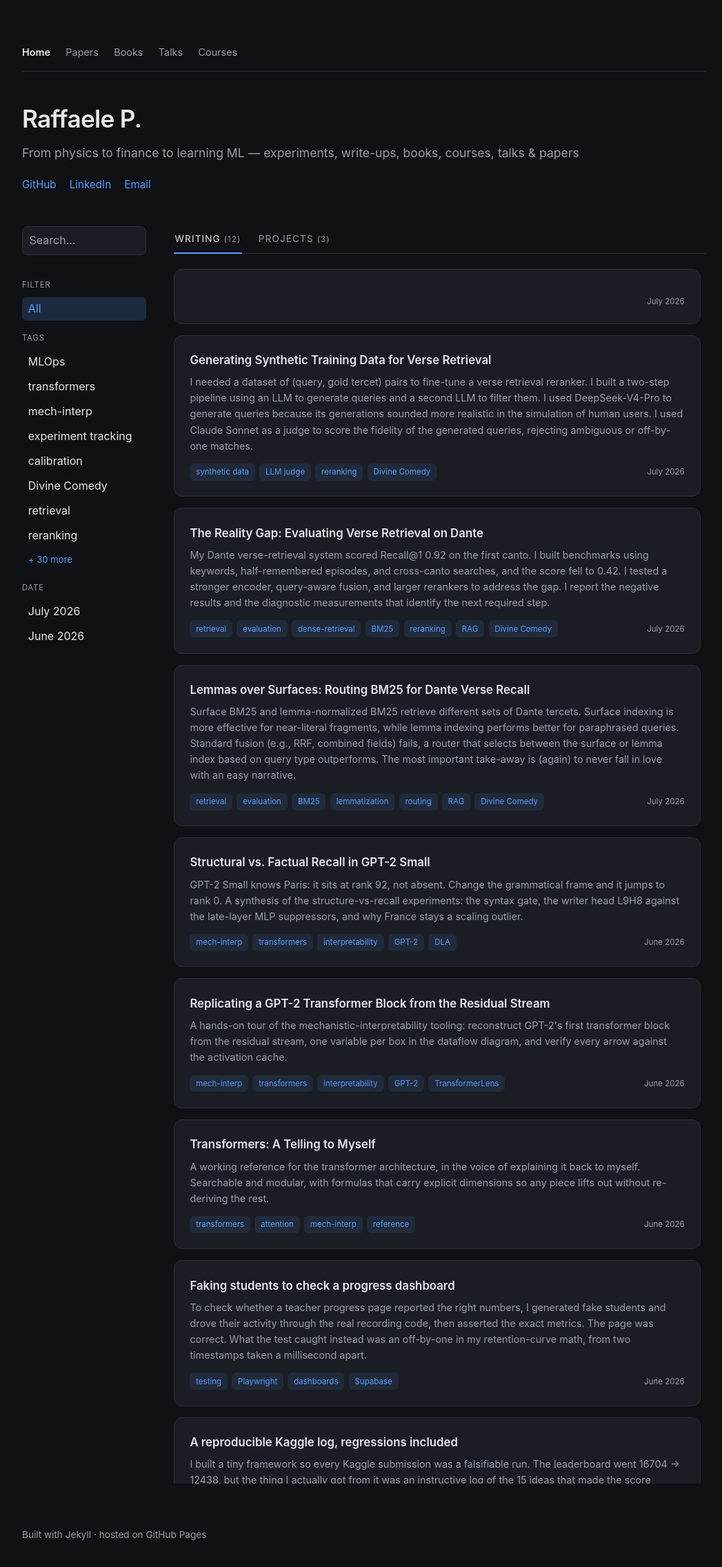
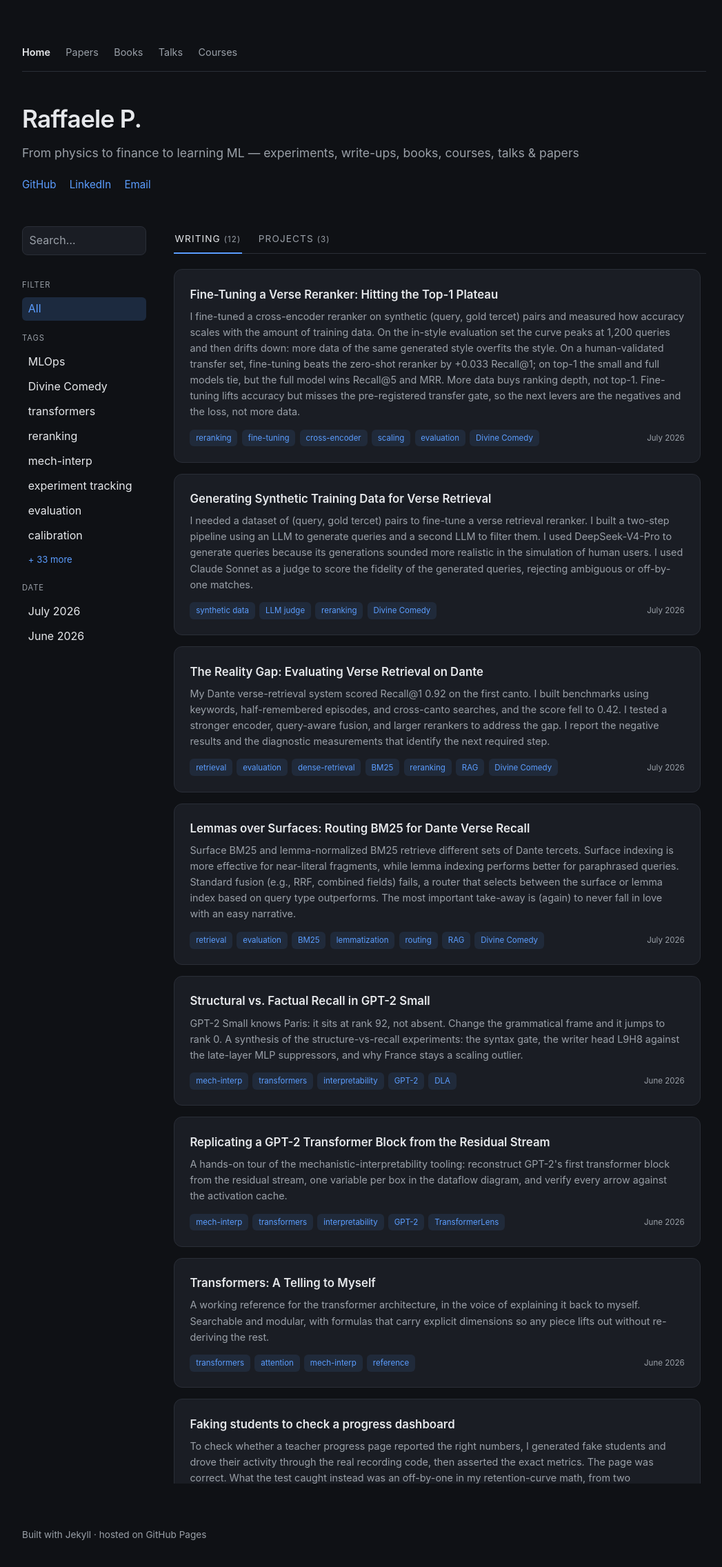
Before and after one commit to rp-playground/rp-playground.github.io, a Jekyll site: the page built from index.html, in a window 1280 px wide. Shown: the top 2272 px of the page at 69% size, without its empty margins (112-1159 px from the left). Built offline with Jekyll 4.4.1, drawn with Linux system fonts in a browser that asks for light colours; part of the change alters nothing that is shown.

Commit message:
Fix rendering of Dante reranker curve article
- Quote summary front-matter value to fix kramdown YAML mapping error
- Convert unsupported [!NOTE] GitHub alert to a plain blockquote

Co-Authored-By: Claude Opus 4.8 (1M context) <noreply@anthropic.com>

```diff
--- a/_writing/dante-reranker-finetuning-curve.md
+++ b/_writing/dante-reranker-finetuning-curve.md
@@ -3,7 +3,7 @@ layout: article
 title: "Fine-Tuning a Verse Reranker: Hitting the Top-1 Plateau"
 subtitle: "In-style accuracy saturates at 1,200 queries; on a validated transfer set, more data buys ranking depth, not top-1"
 description: I fine-tuned a cross-encoder reranker for Dante verse retrieval on a synthetic dataset and measured a data-scaling curve. On the in-style eval the curve saturates at 1,200 queries; on a human-validated transfer set, fine-tuning beats the zero-shot reranker by +0.033 Recall@1, and more data improves Recall@5 and MRR even though top-1 ties.
-summary: I fine-tuned a cross-encoder reranker on synthetic (query, gold tercet) pairs and measured how accuracy scales with the amount of training data. On the in-style evaluation set the curve peaks at 1,200 queries and then drifts down: more data of the same generated style overfits the style. On a human-validated transfer set, fine-tuning beats the zero-shot reranker by +0.033 Recall@1; on top-1 the small and full models tie, but the full model wins Recall@5 and MRR. More data buys ranking depth, not top-1. Fine-tuning lifts accuracy but misses the pre-registered transfer gate, so the next levers are the negatives and the loss, not more data.
+summary: "I fine-tuned a cross-encoder reranker on synthetic (query, gold tercet) pairs and measured how accuracy scales with the amount of training data. On the in-style evaluation set the curve peaks at 1,200 queries and then drifts down: more data of the same generated style overfits the style. On a human-validated transfer set, fine-tuning beats the zero-shot reranker by +0.033 Recall@1; on top-1 the small and full models tie, but the full model wins Recall@5 and MRR. More data buys ranking depth, not top-1. Fine-tuning lifts accuracy but misses the pre-registered transfer gate, so the next levers are the negatives and the loss, not more data."
 date: 2026-07-19
 tags: [reranking, fine-tuning, cross-encoder, scaling, evaluation, Divine Comedy]
 published: true
@@ -30,9 +30,8 @@ accuracy improves as I add training data, and where it stops.
 
 The base model is `cross-encoder/mmarco-mMiniLMv2-L12-H384-v1`, the best zero-shot
 reranker I measured (~33M params). I built a nested scaling curve: four training
-instances at n ∈ {1,200, 2,400, 3,600, 4,549} queries, each a strict prefix of the
-next, so the curve isolates *quantity* from sample composition. Every instance
-starts from the same base checkpoint, never continued training, with identical
+instances at n ∈ {1,200, 2,400, 3,600, 4,549} queries. Every instance
+starts from the same base checkpoint, with identical
 hyperparameters (lr 2e-5, 1 epoch, 10% warmup, batch 128). Only `n` varies.
 
 Each fine-tuned model reranks the top-50 candidates from a query-aware RRF base,
@@ -71,22 +70,19 @@ The two sets yield different results.
   task.
 - **On transfer, fine-tuning clears the zero-shot bar by +0.033 R@1** (0.475 →
   0.508), but top-1 then *saturates immediately*. Recall@1 stays near 0.51 across
-  all four instances (0.508, 0.515, 0.511, 0.508, a ±3-query wobble on 427).
+  all four instances (0.508, 0.515, 0.511, 0.508).
   What keeps improving is **ranking depth**: transfer Recall@5 climbs
   monotonically (0.635 → 0.635 → 0.646 → 0.658) and MRR@10 rises to 0.573. More data does not
   raise top-1 on the transfer set; it pulls more gold tercets into the top-5.
 
 Reading only in-style R@1 would have concluded "1,200 queries are enough," and
 transfer R@1 agrees, but transfer Recall@5 keeps rewarding data all the way to
-full scale. I adopt the **full model (`n4549`)**: it ties on top-1 transfer and wins
-Recall@5/MRR while sitting within 2 queries of the in-style peak. The training
-dev-loss fell monotonically across the curve (0.132 → 0.114), consistent with,
-but on its own blind to, this split between top-1 and ranking depth.
+full scale. I adopt the **full model (`n4549`)** because the training
+dev-loss fell monotonically across the curve (0.132 → 0.114).
 
-> [!NOTE]
 > **Why Recall@5 climbs while top-1 plateaus**
 >
-> This split happens because of a mismatch between the point-wise scoring used in training and the fine-grained sorting top-1 requires. The model is trained using per-pair Binary Cross-Entropy (BCE), which independently scores each `(query, passage)` pair. As it sees more data, it learns the broad semantic patterns of a relevant tercet, lifting true golds out of the deep pool and dropping them into the top-5. However, if a gold and a tricky hard negative both look highly relevant, BCE scores them similarly (e.g., 0.92 and 0.93). Because the loss function never compares candidates directly against each other, adding more data does not teach the model how to resolve these microscopic ties at rank 1.
+> This split happens likely because of a mismatch between the point-wise scoring used in training and the fine-grained sorting top-1 requires. The model is trained using per-pair Binary Cross-Entropy (BCE), which independently scores each `(query, passage)` pair. As it sees more data, it learns the broad semantic patterns of a relevant tercet, lifting true golds out of the deep pool and dropping them into the top-5. However, if a gold and a tricky hard negative both look highly relevant, BCE scores them similarly (e.g., 0.92 and 0.93). Because the loss function never compares candidates directly against each other, adding more data does not teach the model how to resolve these microscopic ties at rank 1.
 
 ## Where the fine-tuning actually acts
 
@@ -115,19 +111,13 @@ directions, not a uniform lift.
   (reduce the query's ambiguity or expand it with the entity's canonical name)
   not by more reranker training.
 
-These slices have n = 11–35, and *none* of the per-slice movements are
-statistically significant: every paired test is one or two flipped queries. Read
-the bars as direction, not evidence. The real signal is in the aggregate transfer
-numbers.
 
 ## The transfer gate
 
 Before training I pre-registered a go/no-go criterion of **transfer R@1 ≥ 0.60 at full scale.**
 The full model reached **0.508**. It misses.
 
-That is a negative on the headline goal, with a *statistically real* gain
-underneath it. Paired McNemar tests on the validated transfer set (n=427) put the
-positive verdict on solid ground, and locate it in the aggregate:
+Paired McNemar tests on the validated transfer set (n=427):
 
 | comparison | Δ | McNemar p | verdict |
 |---|---|---|---|
@@ -153,9 +143,8 @@ largest slice:
 | `entity_it_descriptor` | 12 | 0.333 → 0.500 | 0.50 |
 | `entity_en_name` | 11 | 0.455 → 0.364 | 1.00 |
 
-So the apparent `scene_recall_it` regression at full scale is not real, and the
-slice chart above should be read as *direction*, not evidence. The signal lives
-in the aggregate. Re-measured on this validated set, the pipeline's recall@50
+So the apparent `scene_recall_it` regression at full scale is not real.
+Re-measured on this validated set, the pipeline's recall@50
 is 0.808 (the earlier 210-query set gave 0.743). The candidate pool caps what
 any reranker can reach, and the fine-tuned reranker recovers only part of the
 gap between 0.475 and that ceiling. **Fine-tuning the reranker
@@ -165,12 +154,13 @@ helps significantly, but it does not close the reality gap on its own.**
 
 The scaling curve indicates what to change next.
 
-1. **Not "more data of the same style."** The in-style curve saturates at n=1,200, and transfer top-1 is flat. Generating more DeepSeek-style queries would add pairs the model ignores. Data quantity is not the constraint for top-1. Transfer Recall@5 still climbs at full scale (p=0.021), so more data of a *different* style remains a viable option later. The current style generation is tapped out.
-2. **A ranking loss over RRF-faithful negatives.** These function as a single lever. A listwise ranking loss optimizes order within a candidate group, and RRF-faithful mining defines that group's composition. The loss consumes what the mining produces. The evidence supports this as the highest-return change. On the validated set the gold is in the top-50 candidate pool for 81% of queries (recall@50 = 0.808), but the reranker puts it top-1 for only 51% and in the top-5 for 66%. The remaining margin lies almost entirely in sorting *within* that pool, leaving 30 points of top-1 headroom. A ranking loss optimizes exactly this sorting; the current per-pair binary cross-entropy does not.
+1. **Not "more data of the same style."** The in-style curve saturates at n=1,200, and transfer top-1 is flat. Generating more DeepSeek-style queries would add pairs the model ignores. Data quantity is not the constraint for top-1. Transfer Recall@5 still climbs at full scale (p=0.021), so more data of a *different* style remains a viable option later.
+2. **A ranking loss over RRF-faithful negatives.** These function as a single lever. A listwise ranking loss optimizes order within a candidate group, and RRF-faithful mining defines that group's composition.
+The evidence supports this as the highest-return change. On the validated set the gold is in the top-50 candidate pool for 81% of queries (recall@50 = 0.808), but the reranker puts it top-1 for only 51% and in the top-5 for 66%. The remaining margin lies almost entirely in sorting *within* that pool, leaving 30 points of top-1 headroom. A ranking loss optimizes exactly this sorting; the current per-pair binary cross-entropy does not.
 
-   *Update, measured:* I ran this lever as a 2×2 attribution matrix (negatives × loss) and it came back negative. RRF-mined negatives trend *down* on transfer under both losses (0.499 vs 0.508 R@1). Mined without the margin filter the e5 pipeline had, the RRF top-5 often contains tercets from the gold's own episode, and labeling those 0 teaches the model to suppress exactly the context the ecological queries need. A listwise LambdaLoss alone gains +0.007 R@1/R@5, not significant (McNemar p≈0.7). The adopted model stays `n4549`; the live lever is now the next one.
-3. **Entity disambiguation.** The entity slices are flat, but the evidence is thin: the slices have n=11–12, none of the movements are significant, and the transfer set lacks an entity breakdown. The core issue is that the reranker scores tercet text that never names the character. A query rewriter could expand the bare name before retrieval. A complementary fix is to feed the reranker the representation that actually retrieved the candidate (the entity document) rather than just the tercet text. This might be cheaper than a rewriter and attacks the same mechanism. Before building the rewriter, I need to measure this on an evaluation set with a large entity slice.
+   *Update, measured:* I ran this lever as a 2×2 attribution matrix (negatives × loss) and it came back negative. RRF-mined negatives trend *down* on transfer under both losses (0.499 vs 0.508 R@1). Mined without the margin filter the e5 pipeline had, the RRF top-5 often contains tercets from the gold's own episode, and labeling those 0 teaches the model to suppress exactly the context the ecological queries need. A listwise LambdaLoss alone gains +0.007 R@1/R@5, not significant (McNemar p≈0.7). The adopted model stays `n4549`.
+3. **Entity disambiguation.** The entity slices have n=11–12, none of the movements are significant, and the transfer set lacks an entity breakdown. The core issue is that the reranker scores tercet text that never names the character. A query rewriter could expand the bare name before retrieval. A complementary fix is to feed the reranker the representation that actually retrieved the candidate (the entity document) rather than just the tercet text. This might be cheaper than a rewriter and attacks the same mechanism. Before building the rewriter, I need to measure this on an evaluation set with a large entity slice.
 
 One cheap lever I measured and ruled out is late-fusing the cross-encoder's ranking with the RRF ranking (the pre-fine-tuning "step 0" idea). It gives the *zero-shot* reranker a real depth gain (transfer R@5 +0.037, p=0.023) but adds nothing to the fine-tuned model at any fusion weight. Fine-tuning on retriever-mined negatives has already internalized the base ranking's signal.
 
-Transfer Recall@5 and MRR keep improving at full scale. The data teaches the model something that generalizes, even where top-1 has plateaued. With the negatives-and-loss iteration measured flat, two rounds of reranker training have moved transfer top-1 by a non-significant point against 30 points of pool headroom. The remaining gap looks like query language and ambiguity, not trainable sorting. The next change is what happens *before* retrieval (disambiguation) and where the training data comes from, not how much of it there is.
+Transfer Recall@5 and MRR keep improving at full scale, meaning the data generalizes even where top-1 plateaus. But on top-1, reranker training is tapped out. Between scaling the data and trying new negatives and losses, two rounds of training have moved transfer top-1 by a non-significant point against 30 points of pool headroom. The remaining gap is query ambiguity, not trainable sorting. The next change is what happens *before* retrieval (disambiguation) and where the training data comes from, not how much of it there is.
```
